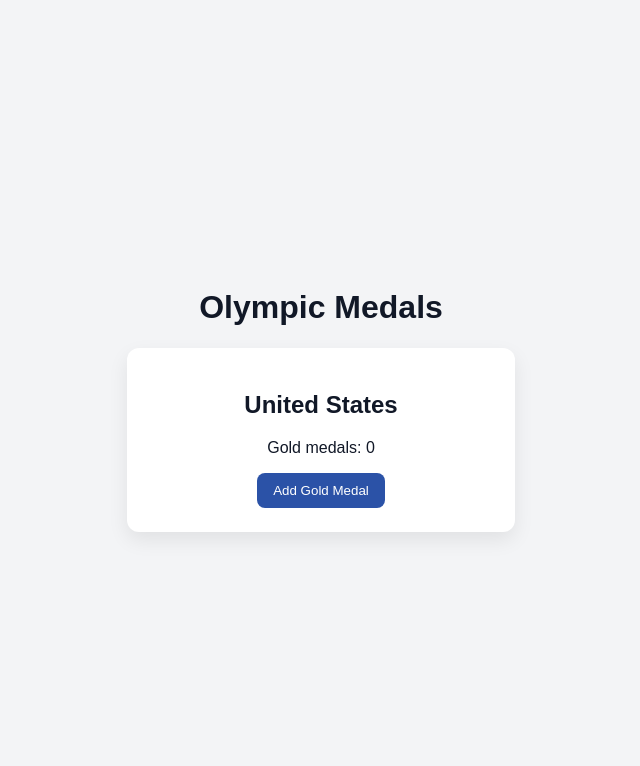
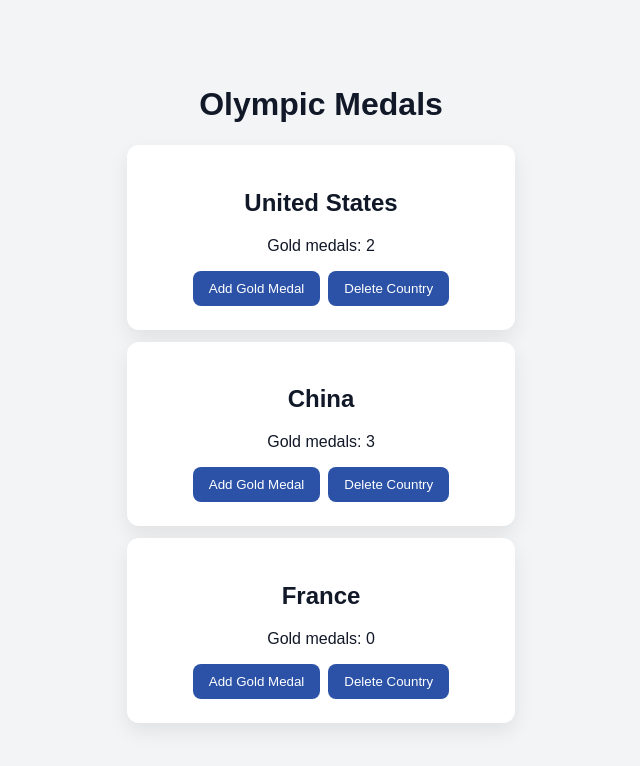
Before and after one commit to okitchener/Olympic-Medals, a React (Vite) app: page / in a window 1280 px wide. Shown: the top 766 px of the page, without its empty margins (319-959 px from the left). Built offline with nearby package versions, Linux system fonts and the light colour scheme.

Commit message:
React More Basic Concepts - Assignment

```diff
--- a/src/App.jsx
+++ b/src/App.jsx
@@ -1,10 +1,40 @@
+import { useState } from 'react'
 import Country from './Country'
 
 export default function App() {
+  const [countries, setCountries] = useState([
+    { id: 1, name: 'United States', gold: 2 },
+    { id: 2, name: 'China', gold: 3 },
+    { id: 3, name: 'France', gold: 0 },
+  ])
+
+  const handleAddGold = (id) => {
+    setCountries((currentCountries) =>
+      currentCountries.map((country) =>
+        country.id === id ? { ...country, gold: country.gold + 1 } : country
+      )
+    )
+  }
+
+  const handleDeleteCountry = (id) => {
+    setCountries((currentCountries) =>
+      currentCountries.filter((country) => country.id !== id)
+    )
+  }
+
   return (
     <main className="app">
       <h1>Olympic Medals</h1>
-      <Country />
+      {countries.map((country) => (
+        <Country
+          key={country.id}
+          id={country.id}
+          name={country.name}
+          gold={country.gold}
+          onAddGold={handleAddGold}
+          onDeleteCountry={handleDeleteCountry}
+        />
+      ))}
     </main>
   )
 }
--- a/src/Country.jsx
+++ b/src/Country.jsx
@@ -1,19 +1,21 @@
-import { useState } from 'react'
+export default function Country({ id, name, gold, onAddGold, onDeleteCountry }) {
+  const handleAddGold = () => {
+    onAddGold(id)
+  }
 
-export default function Country() {
-  const [name] = useState('United States')
-  const [gold, setGold] = useState(0)
-
-  const handleClick = () => {
-    setGold((currentGold) => currentGold + 1)
+  const handleDelete = () => {
+    onDeleteCountry(id)
   }
 
   return (
     <section className="country-card">
       <h2>{name}</h2>
       <p>Gold medals: {gold}</p>
-      <button type="button" onClick={handleClick}>
+      <button type="button" onClick={handleAddGold}>
         Add Gold Medal
+      </button>
+      <button type="button" onClick={handleDelete}>
+        Delete Country
       </button>
     </section>
   )
--- a/src/index.css
+++ b/src/index.css
@@ -31,6 +31,7 @@ body {
   border-radius: 12px;
   box-shadow: 0 8px 20px rgba(0, 0, 0, 0.08);
   padding: 24px;
+  margin-bottom: 12px;
 }
 
 button {
@@ -40,6 +41,11 @@ button {
   border-radius: 8px;
   padding: 10px 16px;
   cursor: pointer;
+  margin-right: 8px;
+}
+
+button:last-of-type {
+  margin-right: 0;
 }
 
 button:hover {
```
